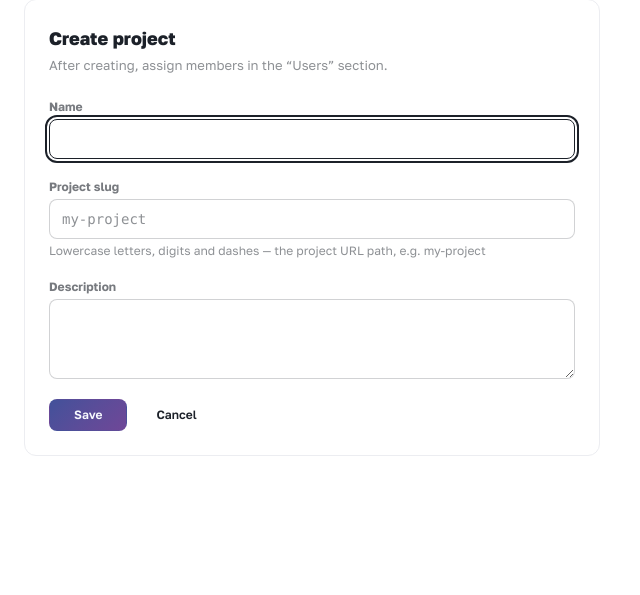
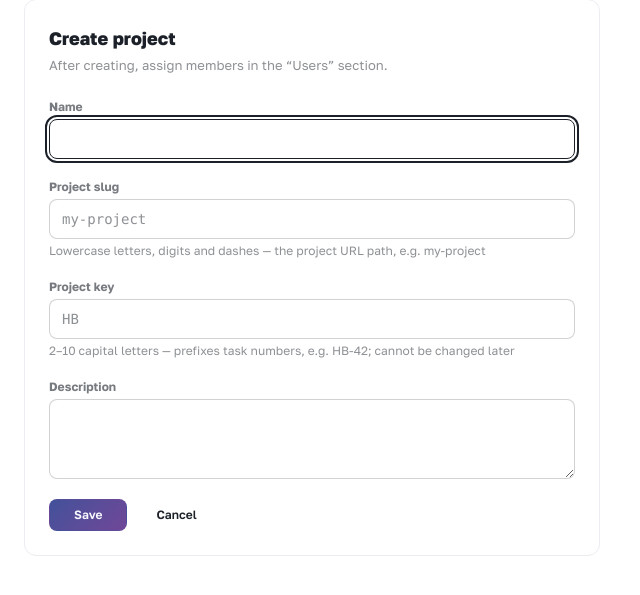
Before and after one commit to icroice/femida, a Laravel app: page /projects/create in a window 1280 px wide. Shown: the part 111-706 px from the top of the page, without its empty margins (0-640 px from the left). Run offline with Laravel 12, Linux system fonts and the light colour scheme; the visitor is signed in with stand-in values (Sample User, id 1); data that the repository does not hold is empty; style sheets or scripts are compiled from the project's sources; some libraries are stand-ins or nearby versions.

Commit message:
feat(projects): jira-style key for task numbering
A required 2-10 capital-letter key, unique and immutable after
creation, assigned when the admin creates a project. Task numbers
will read {key}-{n} (005 decision); next_task_number counter rides
along in the same migration with a slug-based backfill.

```diff
--- a/app/Http/Controllers/ProjectController.php
+++ b/app/Http/Controllers/ProjectController.php
@@ -25,19 +25,29 @@ class ProjectController extends Controller
                 'regex:/^[a-z0-9]+(?:-[a-z0-9]+)*$/',
                 Rule::unique('projects', 'slug'),
             ],
+            // The JIRA-style key (005): task numbers are "{key}-{n}". Immutable.
+            'key' => [
+                'required', 'string', 'min:2', 'max:10',
+                'regex:/^[A-Z]+$/',
+                Rule::unique('projects', 'key'),
+            ],
             'description' => ['nullable', 'string', 'max:500'],
         ]);
 
-        // A parallel request may claim the slug between validation and insert;
-        // the DB unique index is the source of truth — surface it as a form error
+        // A parallel request may claim the slug or the key between validation
+        // and insert; the DB unique indexes are the source of truth — surface
+        // the violated one as a form error
         try {
             $project = Project::query()->create([
                 'name' => $data['name'],
                 'slug' => $data['slug'],
+                'key' => $data['key'],
                 'description' => $data['description'] ?? null,
             ]);
         } catch (UniqueConstraintViolationException) {
-            return back()->withInput()->withErrors(['slug' => __('app.slug_taken')]);
+            $field = Project::query()->where('key', $data['key'])->exists() ? 'key' : 'slug';
+
+            return back()->withInput()->withErrors([$field => __('app.'.$field.'_taken')]);
         }
 
         return redirect()
--- a/database/factories/ProjectFactory.php
+++ b/database/factories/ProjectFactory.php
@@ -18,6 +18,7 @@ class ProjectFactory extends Factory
         return [
             'name' => $name,
             'slug' => Str::slug($name).'-'.fake()->lexify('???'),
+            'key' => strtoupper(fake()->unique()->lexify('????')),
             'description' => fake()->sentence(6),
         ];
     }
--- a/lang/en/app.php
+++ b/lang/en/app.php
@@ -33,9 +33,12 @@ return [
     'datetime_short' => 'd.m H:i',
     'slug_taken' => 'This slug is already taken by another project',
     'slug_hint' => 'Lowercase letters, digits and dashes — the project URL path, e.g. my-project',
+    'key_taken' => 'This key is already taken by another project',
+    'key_hint' => '2–10 capital letters — prefixes task numbers, e.g. HB-42; cannot be changed later',
     'attributes' => [
         'name' => 'Name',
         'slug' => 'Project slug',
+        'key' => 'Project key',
         'description' => 'Description',
     ],
 ];
--- a/lang/ru/app.php
+++ b/lang/ru/app.php
@@ -33,9 +33,12 @@ return [
     'datetime_short' => 'd.m H:i',
     'slug_taken' => 'Этот адрес уже занят другим проектом',
     'slug_hint' => 'Латинские буквы, цифры и дефисы — адрес проекта в URL, например my-project',
+    'key_taken' => 'Этот код уже занят другим проектом',
+    'key_hint' => '2–10 заглавных букв — префикс номеров задач, например HB-42; потом не меняется',
     'attributes' => [
         'name' => 'Название',
         'slug' => 'Адрес проекта',
+        'key' => 'Код проекта',
         'description' => 'Описание',
     ],
 ];
--- a/resources/views/projects/create.blade.php
+++ b/resources/views/projects/create.blade.php
@@ -33,6 +33,13 @@
             </label>
 
             <label class="flex flex-col mt-4">
+                <div class="label py-1"><span class="text-xs font-bold text-base-content/60">{{ __('app.attributes.key') }}</span></div>
+                <input name="key" value="{{ old('key') }}" required placeholder="HB" pattern="[A-Z]{2,10}" maxlength="10" class="input input-bordered w-full font-mono @error('key') input-error @enderror">
+                @error('key') <div class="text-xs text-error mt-1">{{ $message }}</div> @enderror
+                <div class="text-xs text-base-content/50 mt-1">{{ __('app.key_hint') }}</div>
+            </label>
+
+            <label class="flex flex-col mt-4">
                 <div class="label py-1"><span class="text-xs font-bold text-base-content/60">{{ __('app.attributes.description') }}</span></div>
                 <textarea name="description" rows="2" class="textarea textarea-bordered w-full">{{ old('description') }}</textarea>
             </label>
```
Also changed, not shown: tests/Feature/UiPagesTest.php (+24 -3 lines), database/migrations/2026_11_24_000100_add_key_to_projects_table.php (added).
